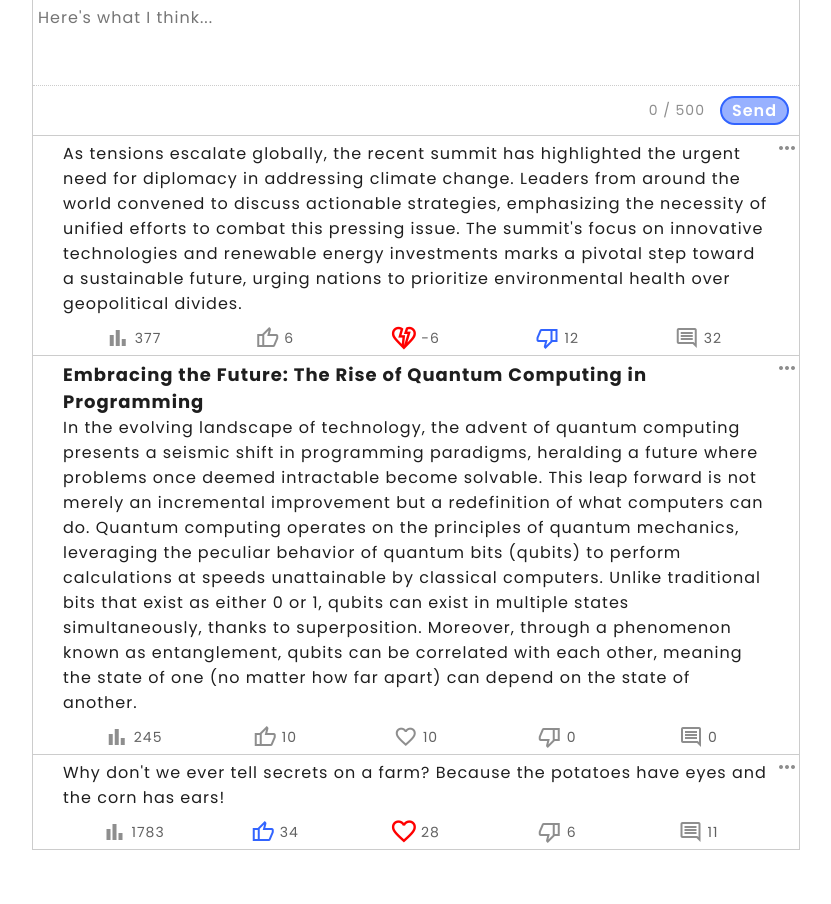
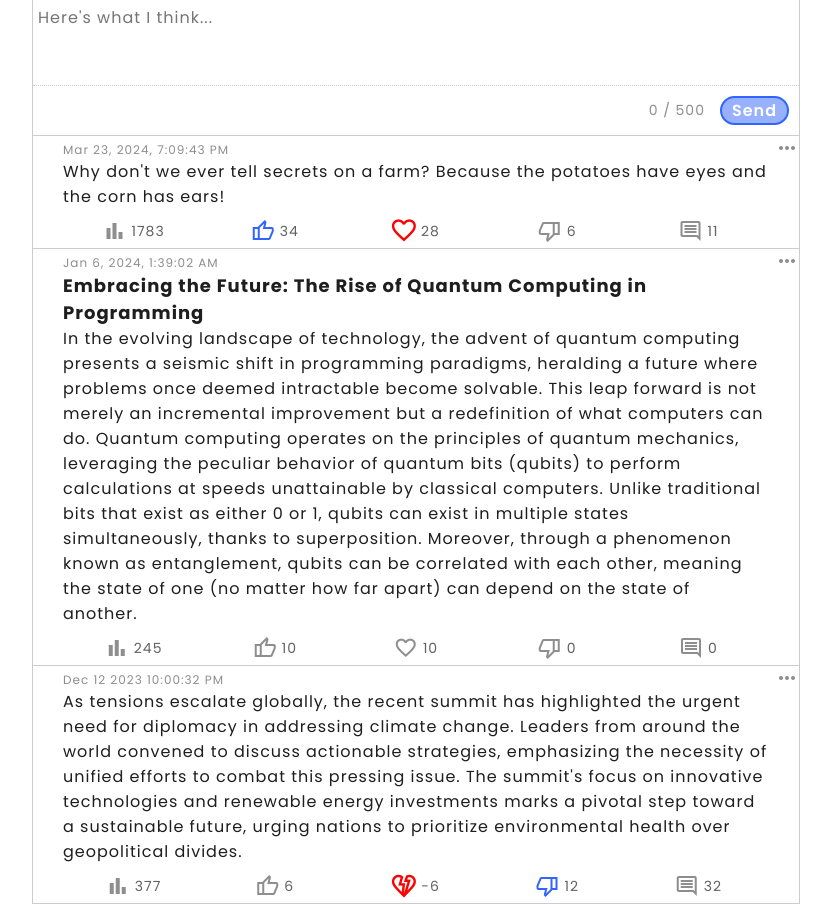
Before and after one commit to Wlad1slav/Blog-Wall-vue-js, a Vue app: page / in a window 1280 px wide. Shown: the whole page, without its empty margins (224-1055 px from the left). Before the commit the page ends 850 px from the top, so only its background shows below. Built offline with nearby package versions, Linux system fonts and the light colour scheme; a web font is replaced by a local one.

Commit message:
Added date for the posts and sorting by it

```diff
--- /dev/null
+++ b/public/config.json
@@ -0,0 +1,12 @@
+{
+  "dateFormat": {
+    "year": "numeric",
+    "month": "short",
+    "day": "numeric",
+    "hour": "numeric",
+    "minute": "numeric",
+    "second": "numeric",
+    "hour12": true,
+    "locales": "en-US"
+  }
+}
--- a/public/posts.json
+++ b/public/posts.json
@@ -1,10 +1,11 @@
 [
   {
-  "reactions": {
-    "amounts": {"likes": 34, "dislikes": 6, "views": 1783, "comments": 11},
-    "reacted": {"isLiked": true}
-  },
-  "content": "Why don't we ever tell secrets on a farm? Because the potatoes have eyes and the corn has ears!"
+    "reactions": {
+      "amounts": {"likes": 34, "dislikes": 6, "views": 1783, "comments": 11},
+      "reacted": {"isLiked": true}
+    },
+    "content": "Why don't we ever tell secrets on a farm? Because the potatoes have eyes and the corn has ears!",
+    "date": "Mar 23, 2024, 7:09:43 PM"
   },
 
   {
@@ -13,7 +14,8 @@
       "reacted": {}
     },
     "title": "Embracing the Future: The Rise of Quantum Computing in Programming",
-    "content": "In the evolving landscape of technology, the advent of quantum computing presents a seismic shift in programming paradigms, heralding a future where problems once deemed intractable become solvable. This leap forward is not merely an incremental improvement but a redefinition of what computers can do.\nQuantum computing operates on the principles of quantum mechanics, leveraging the peculiar behavior of quantum bits (qubits) to perform calculations at speeds unattainable by classical computers. Unlike traditional bits that exist as either 0 or 1, qubits can exist in multiple states simultaneously, thanks to superposition. Moreover, through a phenomenon known as entanglement, qubits can be correlated with each other, meaning the state of one (no matter how far apart) can depend on the state of another."
+    "content": "In the evolving landscape of technology, the advent of quantum computing presents a seismic shift in programming paradigms, heralding a future where problems once deemed intractable become solvable. This leap forward is not merely an incremental improvement but a redefinition of what computers can do.\nQuantum computing operates on the principles of quantum mechanics, leveraging the peculiar behavior of quantum bits (qubits) to perform calculations at speeds unattainable by classical computers. Unlike traditional bits that exist as either 0 or 1, qubits can exist in multiple states simultaneously, thanks to superposition. Moreover, through a phenomenon known as entanglement, qubits can be correlated with each other, meaning the state of one (no matter how far apart) can depend on the state of another.",
+    "date": "Jan 6, 2024, 1:39:02 AM"
   },
 
   {
@@ -21,6 +23,9 @@
       "amounts": {"likes": 6, "dislikes": 12, "views": 377, "comments": 32},
       "reacted": {"isDisliked": true}
     },
-    "content": "As tensions escalate globally, the recent summit has highlighted the urgent need for diplomacy in addressing climate change. Leaders from around the world convened to discuss actionable strategies, emphasizing the necessity of unified efforts to combat this pressing issue. The summit's focus on innovative technologies and renewable energy investments marks a pivotal step toward a sustainable future, urging nations to prioritize environmental health over geopolitical divides."
+    "content": "As tensions escalate globally, the recent summit has highlighted the urgent need for diplomacy in addressing climate change. Leaders from around the world convened to discuss actionable strategies, emphasizing the necessity of unified efforts to combat this pressing issue. The summit's focus on innovative technologies and renewable energy investments marks a pivotal step toward a sustainable future, urging nations to prioritize environmental health over geopolitical divides.",
+    "date": "Dec 12 2023 10:00:32 PM"
   }
+
+
 ]
--- a/src/App.vue
+++ b/src/App.vue
@@ -9,6 +9,7 @@
           :content="post.content"
           :key="index"
           :reactions="post.reactions"
+          :date-time-create="post.date"
     ></post>
   </div>
 
@@ -28,15 +29,26 @@ export default {
     components: {Post, PostWrite},
     created() { // before created
       this.loadPosts();
+      this.loadConfig();
     },
     computed: {
       getPosts() {
-        return [...this.posts].reverse();
+        // Sorting of all posts by creation date
+        return [...this.posts].sort(function(a, b) {
+          // Convert the date strings to Date objects
+          let dateA = new Date(a.date);
+          let dateB = new Date(b.date);
+
+          // Subtract the dates to get a value that is either negative, positive, or zero
+          return dateB - dateA;
+        });
+
       }
     },
     data() {
       return {
         posts: [],
+        config: {}
       };
     },
     methods: {
@@ -44,11 +56,20 @@ export default {
         let posts = await fetch('posts.json');
         this.posts = await posts.json();
       },
+
+      async loadConfig() { // get project config
+        let config = await fetch('config.json');
+        this.config = await config.json();
+      },
+
       postCreate(postObj) { // method that creates another post
+        const currentDate = new Date().toLocaleString(this.config.dateFormat.locales, this.config.dateFormat);
         this.posts.push({
-          content: postObj
+          content: postObj,
+          date: currentDate
         });
       }
+
     }
   }
 
--- a/src/assets/stylesheet/post.scss
+++ b/src/assets/stylesheet/post.scss
@@ -146,6 +146,12 @@ $borders-width: 1px;
 
     }
   }
+
+  // the date the post was created
+  .date {
+    color: transparentize($clr--text, 0.5);
+    font-size: $font-size - 4;
+  }
 }
 
 // The container in which the new post is written
--- a/src/components/Post.vue
+++ b/src/components/Post.vue
@@ -1,5 +1,6 @@
 <template>
   <div class="post" :key="index">
+    <p class="date">{{ dateTimeCreate }}</p>
     <h3>{{ title }}</h3>
     <p>{{ content }}</p>
     <post-menu></post-menu>
@@ -25,7 +26,23 @@
 
   export default {
     components: {PostMenu, PostReaction},
-    props: ['title', 'content', 'index', 'reactions'],
+    props: {
+      title: {
+        type: String,
+      },
+      content: {
+        type: String,
+      },
+      index: {
+        type: Number,
+      },
+      reactions: {
+        type: Object,
+      },
+      dateTimeCreate: {
+        type: String,
+      }
+    }
   }
 
 </script>
```
